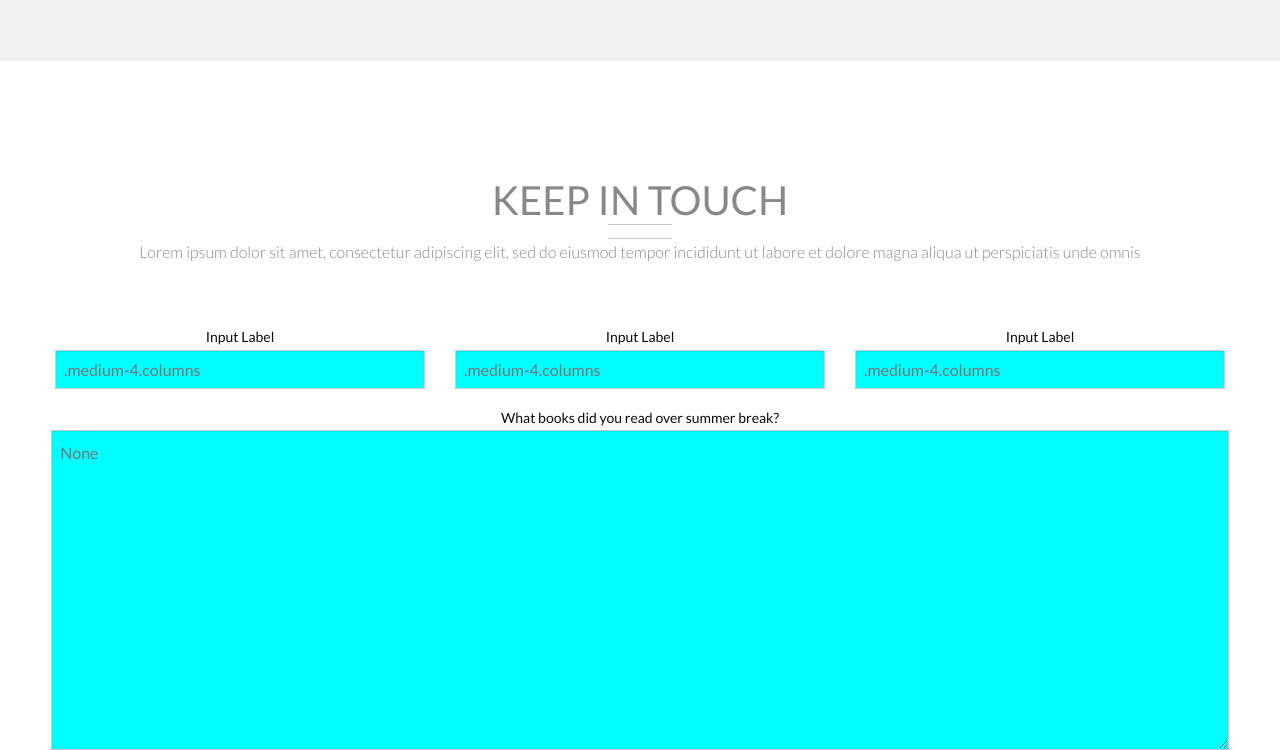
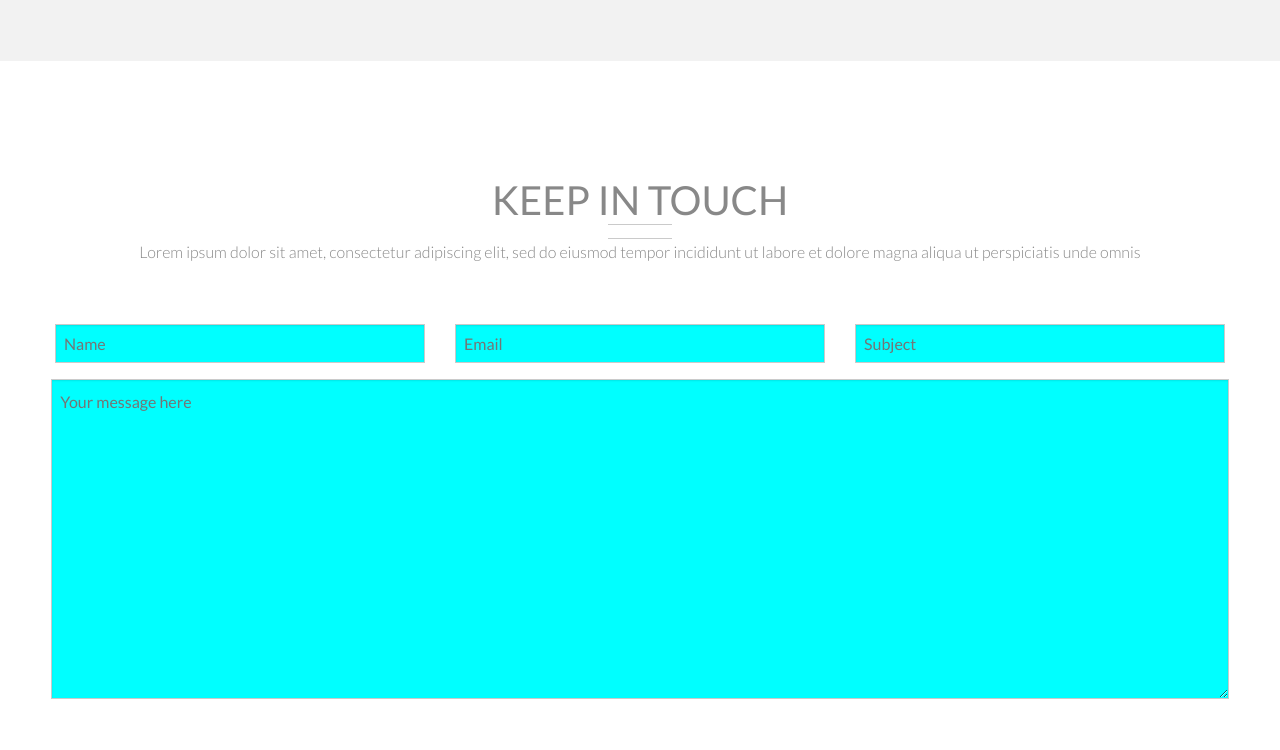
Before and after one commit to Mrkezii/The-Furi, a plain HTML site: page index.html in a window 1280 px wide. Shown: the part 3240-3990 px from the top of the page. After the commit the page ends 3939 px from the top, so only its background shows below. Drawn offline with Linux system fonts and the light colour scheme.

Commit message:
Edited the placeholders

```diff
--- a/index.html
+++ b/index.html
@@ -227,20 +227,20 @@
           <form>
   <div class="row">
     <div class="medium-4 columns">
-      <label>Input Label
-        <input type="text" placeholder=".medium-4.columns" style="
+      <label>
+        <input type="text" placeholder="Name" style="
     background-color: aqua;">
       </label>
     </div>
       <div class="medium-4 columns">
-      <label>Input Label
-        <input type="text" placeholder=".medium-4.columns" style="
+      <label>
+        <input type="text" placeholder="Email" style="
     background-color: aqua;">
       </label>
     </div>
     <div class="medium-4 columns" >
-      <label>Input Label
-        <input type="text" placeholder=".medium-4.columns" style="
+      <label>
+        <input type="text" placeholder="Subject" style="
     background-color: aqua;">
       </label>
     </div>
@@ -250,8 +250,8 @@
     margin-left: 4%;
     margin-right: 4%; height: 5em;">
           <label>
-  What books did you read over summer break?
-  <textarea placeholder="None" style="
+
+  <textarea placeholder="Your message here" style="
     background-color: aqua;"></textarea>
 </label>
     </div>
```
